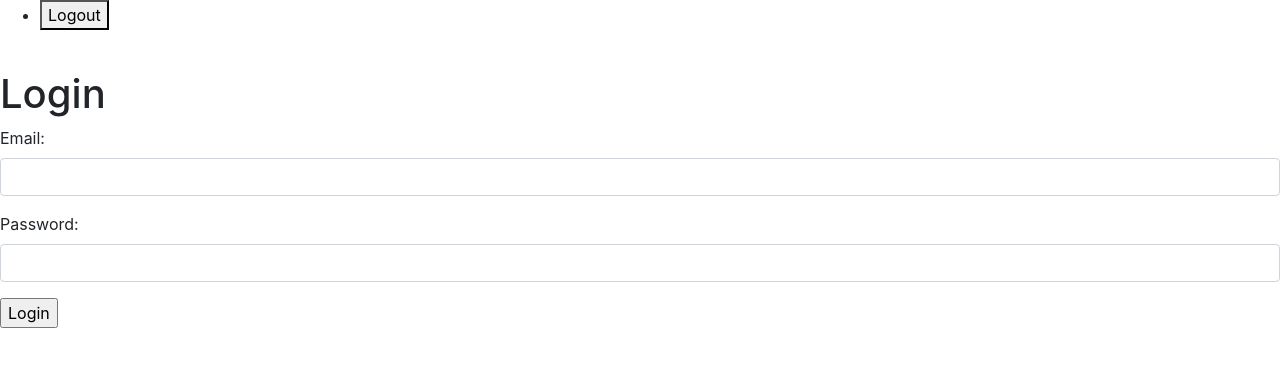
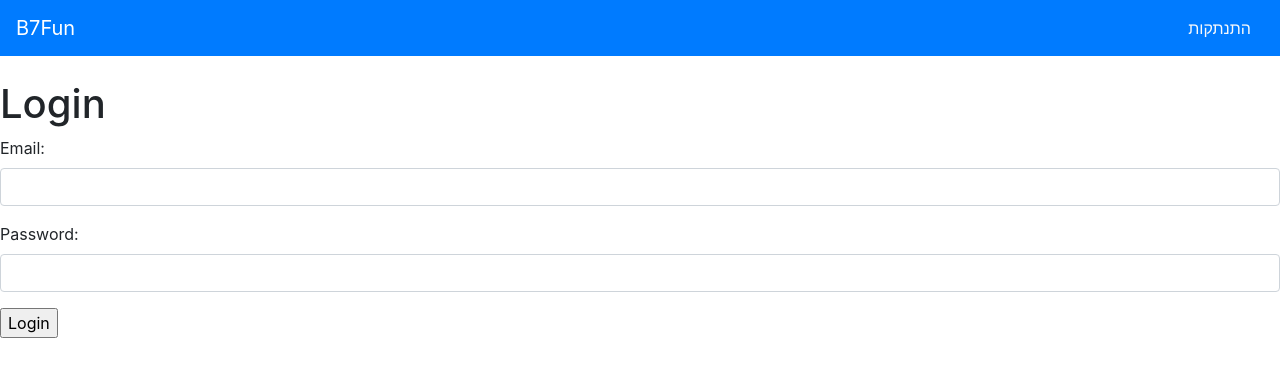
Before and after one commit to leorrose/B7Fun, a Django app: page / in a window 1280 px wide. Shown: the top 377 px of the page. Run offline with Django 3.2, Linux system fonts and the light colour scheme; some libraries are stand-ins or nearby versions.

Commit message:
PM2020T17-213 UI continue

```diff
--- a/B7FunDjango/B7FunDjango/settings.py
+++ b/B7FunDjango/B7FunDjango/settings.py
@@ -55,7 +55,7 @@ ROOT_URLCONF = 'B7FunDjango.urls'
 TEMPLATES = [
     {
         'BACKEND': 'django.template.backends.django.DjangoTemplates',
-        'DIRS': ['templates'],
+        'DIRS': [(os.path.join(BASE_DIR, 'templates'))],
         'APP_DIRS': True,
         'OPTIONS': {
             'context_processors': [
--- a/B7FunDjango/templates/basetemp.html
+++ b/B7FunDjango/templates/basetemp.html
@@ -1,30 +1,30 @@
+{% load static %}
 
 <!DOCTYPE html>
-<html lang="en">
+<html>
 <head>
     <meta charset="UTF-8">
-    <title>Title</title>
-    <link rel="stylesheet" href="https://stackpath.bootstrapcdn.com/bootstrap/4.4.1/css/bootstrap.min.css" integrity="sha384-Vkoo8x4CGsO3+Hhxv8T/Q5PaXtkKtu6ug5TOeNV6gBiFeWPGFN9MuhOf23Q9Ifjh" crossorigin="anonymous">
+    <meta name="viewport" content="width=device-width, initial-scale=1, shrink-to-fit=no">
+    <link rel="stylesheet" href="https://stackpath.bootstrapcdn.com/bootstrap/4.1.3/css/bootstrap.min.css" integrity="sha384-MCw98/SFnGE8fJT3GXwEOngsV7Zt27NXFoaoApmYm81iuXoPkFOJwJ8ERdknLPMO" crossorigin="anonymous">
+    <script src="https://stackpath.bootstrapcdn.com/bootstrap/4.1.3/js/bootstrap.min.js" integrity="sha384-ChfqqxuZUCnJSK3+MXmPNIyE6ZbWh2IMqE241rYiqJxyMiZ6OW/JmZQ5stwEULTy" crossorigin="anonymous"></script>
+    <title>B7Fun</title>
 </head>
 
 <body>
-    <div class="wrapper">
-        <nav>
-            <ul>
-                <li>
-                    <form class="logout-link" action="/accounts/logout" method="post">
-                        {% csrf_token %}
-                        <button type="submit">Logout</button>
-                    </form>
-                </li>
-            </ul>
-        </nav>
+    <nav class="navbar navbar-expand-sm navbar-dark bg-primary">
+        <div class="navbar-nav mr-auto">
+            <a class="navbar-brand" href="#">B7Fun</a>
+        </div>
+        <div>
+            <form class="form-inline" action="/accounts/logout" method="post">
+                {% csrf_token %}
+                <button class="btn btn-primary text-light" type="submit">התנתקות</button>
+            </form>
+        </div>
+    </nav>
+    <div class="append-content">
+        {% block content %}
+        {% endblock %}
     </div>
-    <!--  פה צריך להוסיף סרגל כלים וכפתור התנתקות -->
-    <div class="wrapper">
-    {% block content %}
-    {% endblock %}
-    </div>
-
 </body>
 </html>
```
